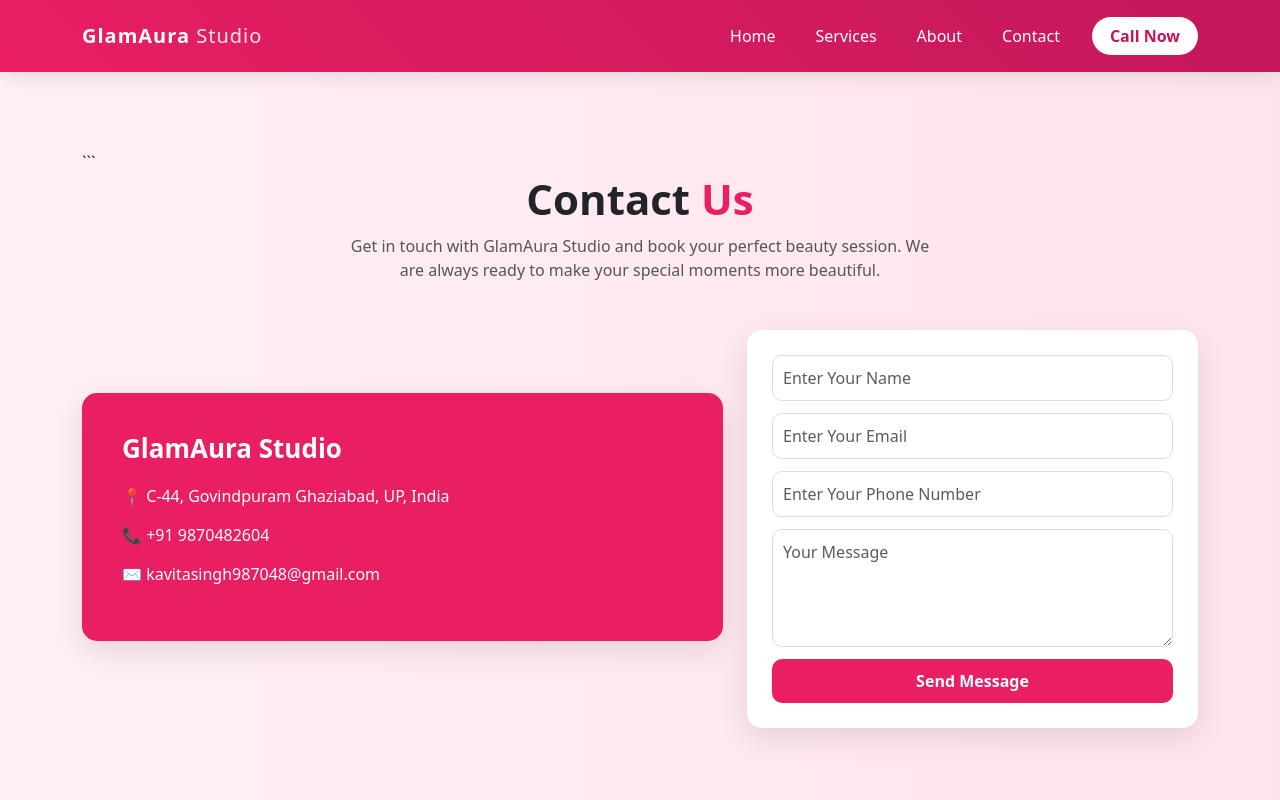
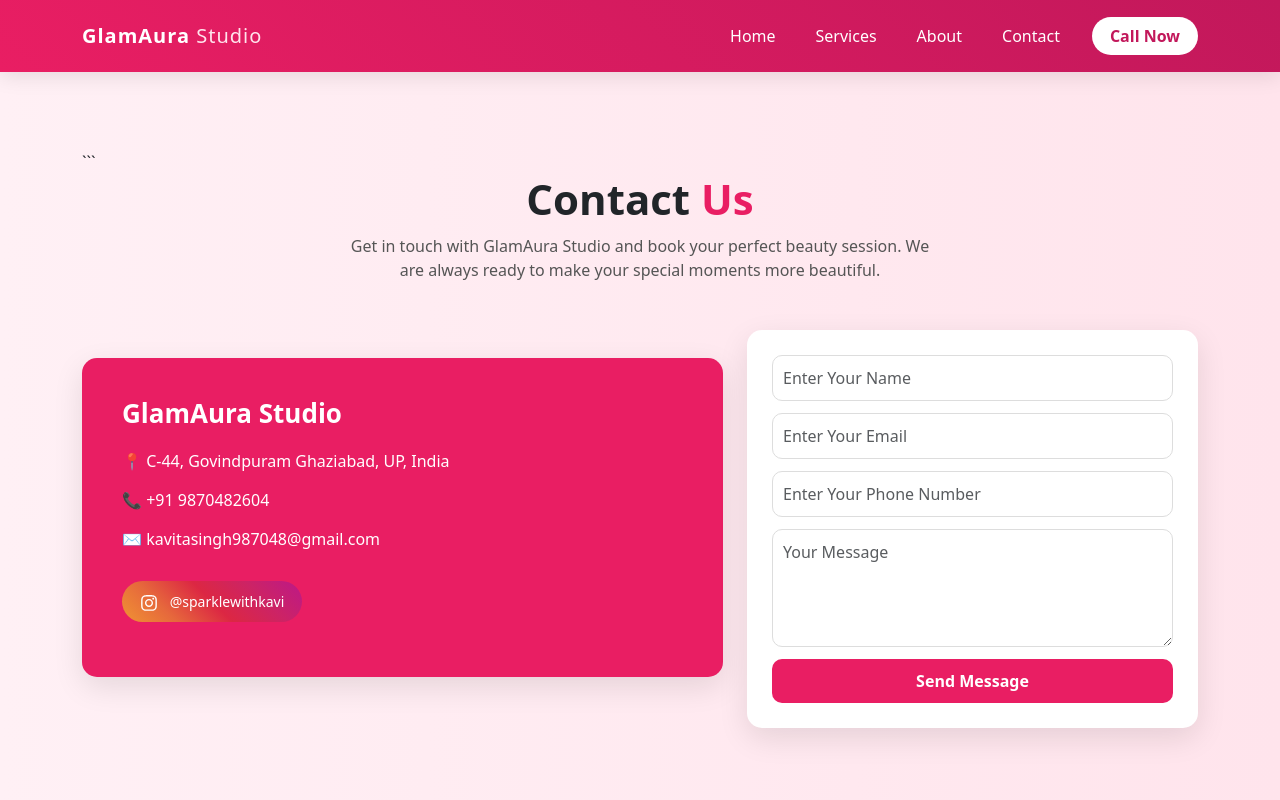
Before and after one commit to anikg9625-ship-it/GlamAura_STUDIO, a React (Vite) app: page /contact in a window 1280 px wide. Shown: the top 800 px of the page. Built offline with nearby package versions, Linux system fonts and the light colour scheme.

Commit message:
update project

```diff
--- a/src/Pages/Contact.jsx
+++ b/src/Pages/Contact.jsx
@@ -1,5 +1,6 @@
 import React from 'react'
 import "../Components/Css/Contact.css"
+import { FaInstagram } from "react-icons/fa";
 
 const Contact = () => {
 return ( <section className="contact-section"> <div className="container">
@@ -22,6 +23,17 @@ return ( <section className="contact-section"> <div className="container">
           <p>📍 C-44, Govindpuram Ghaziabad, UP, India</p>
           <p>📞 +91 9870482604</p>
           <p>✉ kavitasingh987048@gmail.com</p>
+          <p>
+             <a
+                            href="https://www.instagram.com/sparklewithkavi/"
+                            target="_blank"
+                            rel="noopener noreferrer"
+                            className="insta-btn"
+                          >
+                            <FaInstagram className="insta-icon" /> @sparklewithkavi
+                          </a>
+
+          </p>
         </div>
       </div>
 
```
